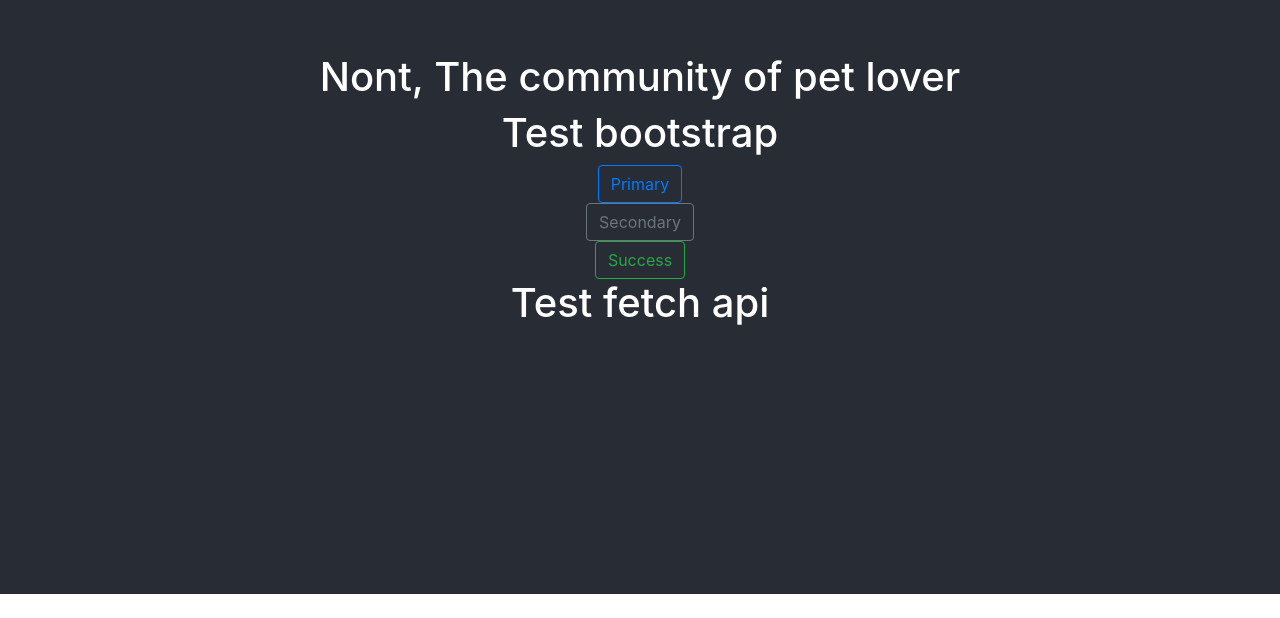
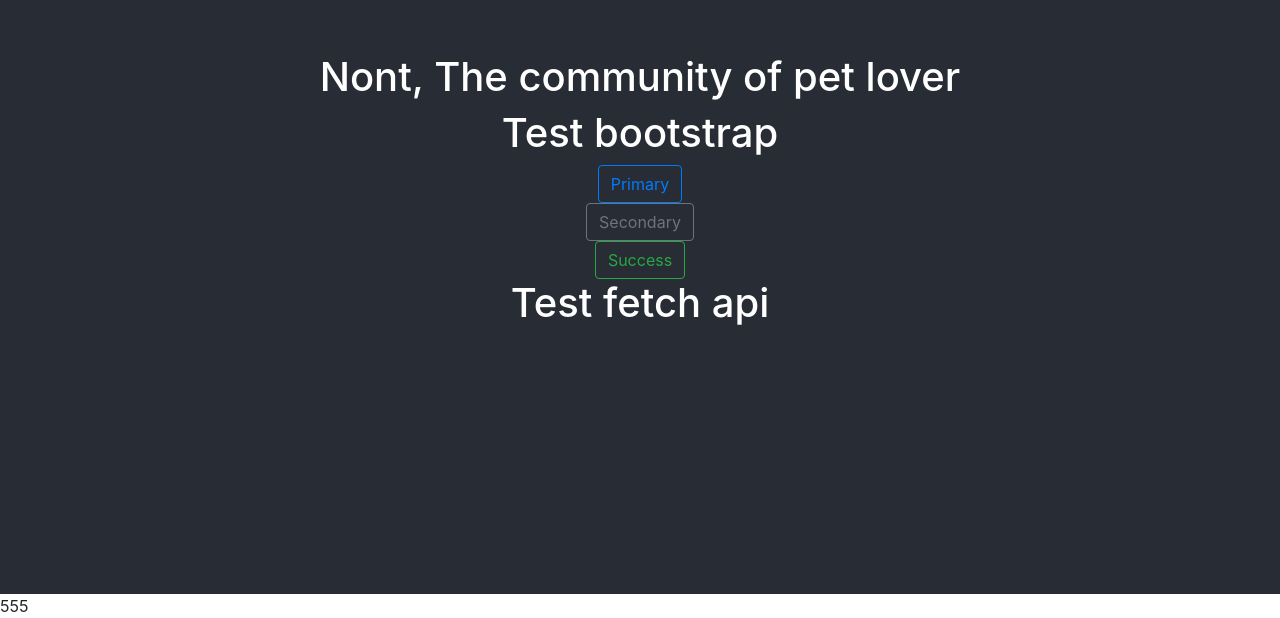
Before and after one commit to GuuTAR/nont-frontend, a React (Create React App) app: page / in a window 1280 px wide. Shown: the part 206-824 px from the top of the page. Before the commit the page ends 800 px from the top, so only its background shows below. Built offline with nearby package versions, Linux system fonts and the light colour scheme; no server answers.

Commit message:
test commit

```diff
--- a/src/App.js
+++ b/src/App.js
@@ -6,6 +6,7 @@ function App() {
   return (
     <div>
       <React_test />
+      555
     </div>
   )
 }
```
